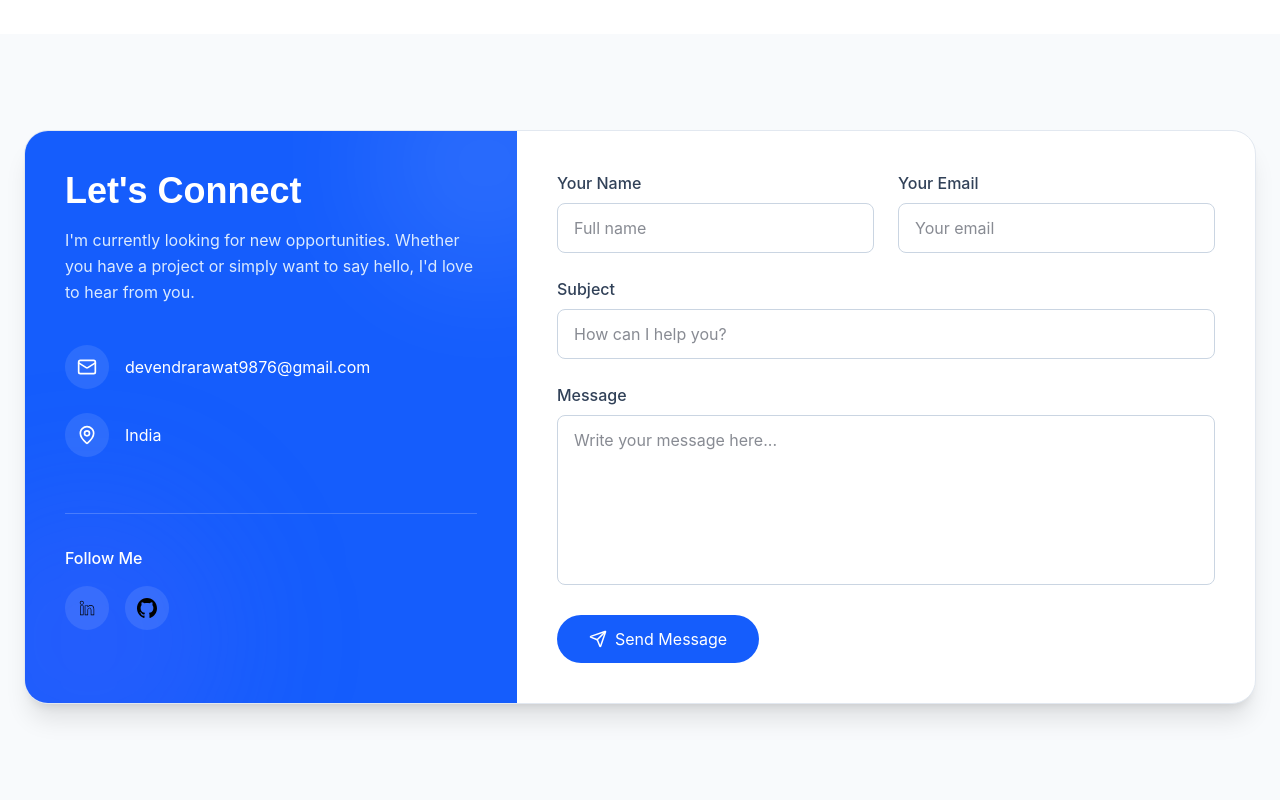
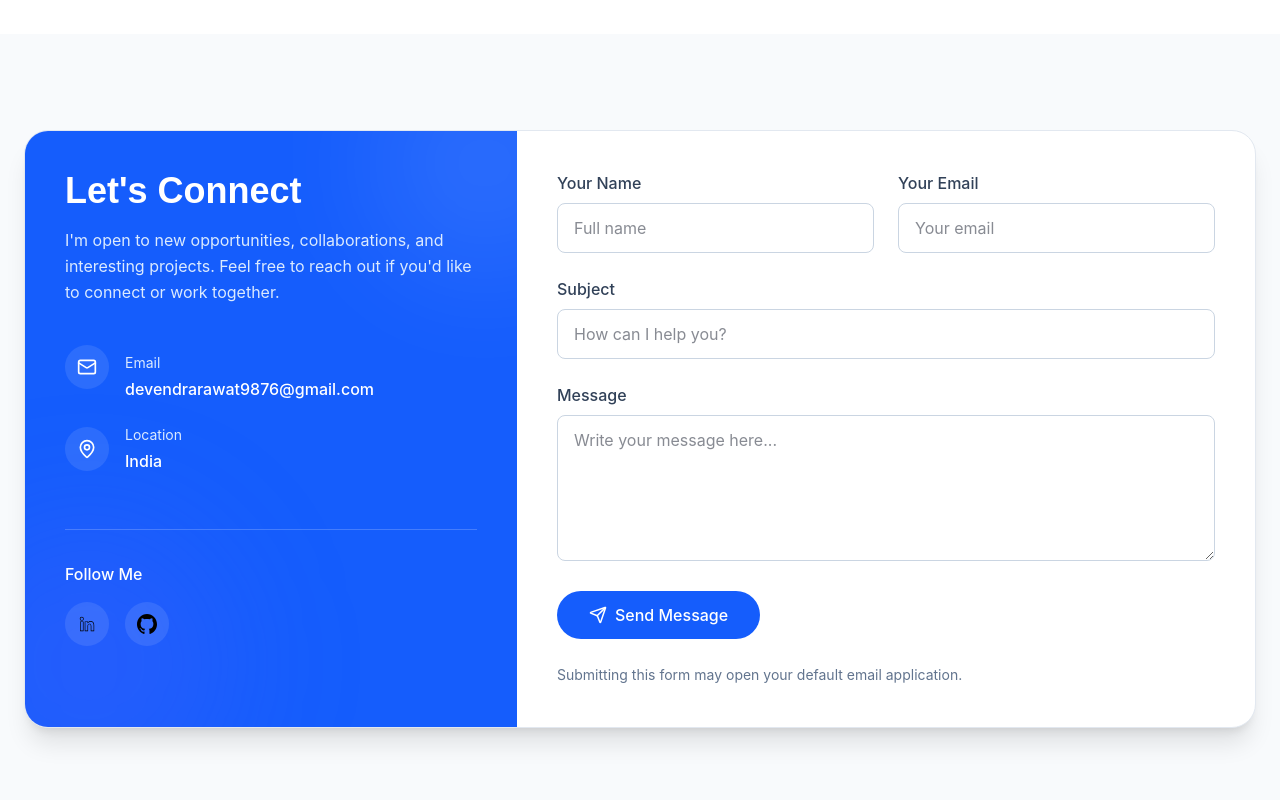
Before and after one commit to bytesbydev/portfolio, a React app: page / in a window 1280 px wide. Shown: the part 5920-6720 px from the top of the page. Built offline with nearby package versions, Linux system fonts and the light colour scheme; the HTML template or start-up script is replaced by a standard one.

Commit message:
Improved the contact section

```diff
--- a/src/components/Contact.jsx
+++ b/src/components/Contact.jsx
@@ -1,74 +1,73 @@
-import {
-  Mail,
-  MapPin,
-  Send,
-} from "lucide-react";
+import { Mail, MapPin, Send } from "lucide-react";
 
 import githubIcon from "../assets/icons/github.svg";
-import linkedinIcon from  "../assets/icons/linkedin.svg";
+import linkedinIcon from "../assets/icons/linkedin.svg";
+
 const Contact = () => {
   return (
-    <section id="contact" className="py-24 bg-slate-50">
-      <div className="max-w-7xl mx-auto px-6">
-        <div className="bg-white rounded-3xl shadow-xl overflow-hidden border border-slate-200">
+    <section id="contact" className="bg-slate-50 py-20 md:py-24">
+      <div className="mx-auto max-w-7xl px-6">
+        <div className="overflow-hidden rounded-3xl border border-slate-200 bg-white shadow-xl">
           <div className="grid lg:grid-cols-5">
-
-            {/* Left Side */}
-            <div className="lg:col-span-2 bg-blue-600 text-white p-10 relative overflow-hidden">
-
-              <div className="absolute -top-20 -right-20 w-56 h-56 bg-white/10 rounded-full blur-3xl"></div>
-              <div className="absolute -bottom-20 -left-20 w-72 h-72 bg-indigo-500/20 rounded-full blur-3xl"></div>
+            <div className="relative overflow-hidden bg-blue-600 p-8 text-white sm:p-10 lg:col-span-2">
+              <div className="absolute -right-20 -top-20 h-56 w-56 rounded-full bg-white/10 blur-3xl" />
+              <div className="absolute -bottom-20 -left-20 h-72 w-72 rounded-full bg-indigo-500/20 blur-3xl" />
 
               <div className="relative z-10">
-                <h2 className="text-4xl font-bold mb-4">
+                <h2 className="mb-4 text-3xl font-bold sm:text-4xl">
                   Let's Connect
                 </h2>
 
-                <p className="text-blue-100 mb-10 leading-relaxed">
-                  I'm currently looking for new opportunities.
-                  Whether you have a project or simply want to say
-                  hello, I'd love to hear from you.
+                <p className="mb-10 leading-relaxed text-blue-100">
+                  I'm open to new opportunities, collaborations, and
+                  interesting projects. Feel free to reach out if you'd
+                  like to connect or work together.
                 </p>
 
                 <div className="space-y-6">
-
-                  <div className="flex items-center gap-4">
-                    <div className="w-11 h-11 rounded-full bg-white/10 flex items-center justify-center">
+                  <div className="flex items-start gap-4">
+                    <div className="flex h-11 w-11 shrink-0 items-center justify-center rounded-full bg-white/10">
                       <Mail size={20} />
                     </div>
 
-                    <span>
-                      devendrarawat9876@gmail.com
-                    </span>
+                    <div className="min-w-0 pt-2">
+                      <p className="mb-1 text-sm text-blue-100">Email</p>
+                      <a
+                        href="mailto:devendrarawat9876@gmail.com"
+                        className="break-all font-medium transition-colors hover:text-blue-200"
+                      >
+                        devendrarawat9876@gmail.com
+                      </a>
+                    </div>
                   </div>
 
                   <div className="flex items-center gap-4">
-                    <div className="w-11 h-11 rounded-full bg-white/10 flex items-center justify-center">
+                    <div className="flex h-11 w-11 shrink-0 items-center justify-center rounded-full bg-white/10">
                       <MapPin size={20} />
                     </div>
 
-                    <span>India</span>
+                    <div>
+                      <p className="mb-1 text-sm text-blue-100">Location</p>
+                      <p className="font-medium">India</p>
+                    </div>
                   </div>
-
                 </div>
 
-                <div className="mt-14 pt-8 border-t border-white/20">
-                  <p className="mb-4 font-medium">
-                    Follow Me
-                  </p>
+                <div className="mt-12 border-t border-white/20 pt-8 sm:mt-14">
+                  <p className="mb-4 font-medium">Follow Me</p>
 
                   <div className="flex gap-4">
-
                     <a
                       href="https://www.linkedin.com/in/devendra-rawat-15a52b293/"
                       target="_blank"
                       rel="noopener noreferrer"
-                      className="w-11 h-11 rounded-full bg-white/10 flex items-center justify-center hover:bg-white/20 transition"
+                      aria-label="Visit LinkedIn profile"
+                      className="flex h-11 w-11 items-center justify-center rounded-full bg-white/10 transition-colors hover:bg-white/20"
                     >
                       <img
                         src={linkedinIcon}
-                        alt="LinkedIn"
-                        className="w-5 h-5"
+                        alt=""
+                        className="h-5 w-5"
                       />
                     </a>
 
@@ -76,90 +75,116 @@ const Contact = () => {
                       href="https://github.com/bytesbydev"
                       target="_blank"
                       rel="noopener noreferrer"
-                      className="w-11 h-11 rounded-full bg-white/10 flex items-center justify-center hover:bg-white/20 transition"
+                      aria-label="Visit GitHub profile"
+                      className="flex h-11 w-11 items-center justify-center rounded-full bg-white/10 transition-colors hover:bg-white/20"
                     >
                       <img
                         src={githubIcon}
-                        alt="GitHub"
-                        className="w-5 h-5"
+                        alt=""
+                        className="h-5 w-5"
                       />
                     </a>
-
                   </div>
                 </div>
               </div>
             </div>
 
-            {/* Right Side */}
-
-            <div className="lg:col-span-3 p-10">
-
-              <form className="space-y-6">
-
-                <div className="grid md:grid-cols-2 gap-6">
-
+            <div className="p-6 sm:p-10 lg:col-span-3">
+              <form
+                action="mailto:devendrarawat9876@gmail.com"
+                method="post"
+                encType="text/plain"
+                className="space-y-6"
+              >
+                <div className="grid gap-6 md:grid-cols-2">
                   <div>
-                    <label className="block mb-2 font-medium text-slate-700">
+                    <label
+                      htmlFor="contact-name"
+                      className="mb-2 block font-medium text-slate-700"
+                    >
                       Your Name
                     </label>
 
                     <input
+                      id="contact-name"
+                      name="name"
                       type="text"
                       placeholder="Full name"
-                      className="w-full border border-slate-300 rounded-lg px-4 py-3 focus:outline-none focus:ring-2 focus:ring-blue-600"
+                      autoComplete="name"
+                      required
+                      className="w-full rounded-lg border border-slate-300 px-4 py-3 transition focus:border-blue-600 focus:outline-none focus:ring-2 focus:ring-blue-600/20"
                     />
                   </div>
 
                   <div>
-                    <label className="block mb-2 font-medium text-slate-700">
+                    <label
+                      htmlFor="contact-email"
+                      className="mb-2 block font-medium text-slate-700"
+                    >
                       Your Email
                     </label>
 
                     <input
+                      id="contact-email"
+                      name="email"
                       type="email"
                       placeholder="Your email"
-                      className="w-full border border-slate-300 rounded-lg px-4 py-3 focus:outline-none focus:ring-2 focus:ring-blue-600"
+                      autoComplete="email"
+                      required
+                      className="w-full rounded-lg border border-slate-300 px-4 py-3 transition focus:border-blue-600 focus:outline-none focus:ring-2 focus:ring-blue-600/20"
                     />
                   </div>
-
                 </div>
 
                 <div>
-                  <label className="block mb-2 font-medium text-slate-700">
+                  <label
+                    htmlFor="contact-subject"
+                    className="mb-2 block font-medium text-slate-700"
+                  >
                     Subject
                   </label>
 
                   <input
+                    id="contact-subject"
+                    name="subject"
                     type="text"
                     placeholder="How can I help you?"
-                    className="w-full border border-slate-300 rounded-lg px-4 py-3 focus:outline-none focus:ring-2 focus:ring-blue-600"
+                    required
+                    className="w-full rounded-lg border border-slate-300 px-4 py-3 transition focus:border-blue-600 focus:outline-none focus:ring-2 focus:ring-blue-600/20"
                   />
                 </div>
 
                 <div>
-                  <label className="block mb-2 font-medium text-slate-700">
+                  <label
+                    htmlFor="contact-message"
+                    className="mb-2 block font-medium text-slate-700"
+                  >
                     Message
                   </label>
 
                   <textarea
-                    rows={6}
+                    id="contact-message"
+                    name="message"
+                    rows={5}
                     placeholder="Write your message here..."
-                    className="w-full border border-slate-300 rounded-lg px-4 py-3 resize-none focus:outline-none focus:ring-2 focus:ring-blue-600"
+                    required
+                    className="w-full resize-y rounded-lg border border-slate-300 px-4 py-3 transition focus:border-blue-600 focus:outline-none focus:ring-2 focus:ring-blue-600/20"
                   />
                 </div>
 
                 <button
                   type="submit"
-                  className="inline-flex items-center gap-2 cursor-pointer bg-blue-600 hover:bg-blue-700 text-white px-8 py-3 rounded-full transition"
+                  className="inline-flex w-full cursor-pointer items-center justify-center gap-2 rounded-full bg-blue-600 px-8 py-3 font-medium text-white transition-colors hover:bg-blue-700 sm:w-auto"
                 >
                   <Send size={18} />
                   Send Message
                 </button>
 
+                <p className="text-sm leading-6 text-slate-500">
+                  Submitting this form may open your default email application.
+                </p>
               </form>
-
             </div>
-
           </div>
         </div>
       </div>
```
